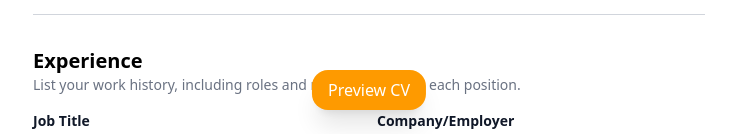
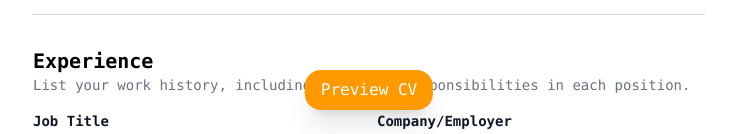
Before and after one commit to ahmadrenhoran/ats-resume, a Vue app: page / in a window 1280 px wide. Shown: the part 666-800 px from the top of the page, without its empty margins (271-1008 px from the left). Built offline with nearby package versions, Linux system fonts and the light colour scheme.

Commit message:
sync dropdown menu ui with safari

```diff
--- a/src/components/AdditionalCard.vue
+++ b/src/components/AdditionalCard.vue
@@ -20,7 +20,7 @@
                 ></div>
                 <div
                     v-if="isActive"
-                    class="absolute top-1 right-1 bg-gray-400 text-white rounded-full p-1 flex items-center justify-center"
+                    class="absolute top-1 right-1 bg-gray-400 text-white rounded-full text-xl px-2 py-1 flex items-center justify-center"
                 >
                     ✔
                 </div>
--- a/src/components/FloatingButton.vue
+++ b/src/components/FloatingButton.vue
@@ -1,7 +1,7 @@
 <template>
     <button
       @click="onClick"
-      class="fixed bottom-6 left-1/2 transform -translate-x-1/2 py-2 px-4 rounded-2xl shadow-xl font-medium transition-all duration-300 flex items-center gap-2"
+      class="font-mono fixed bottom-6 left-1/2 transform -translate-x-1/2 py-2 px-4 rounded-2xl shadow-xl font-medium transition-all duration-300 flex items-center gap-2"
       :class="[bgColor, hoverBgColor, textColor]"
     >
       <slot>
--- a/src/components/FormResume.vue
+++ b/src/components/FormResume.vue
@@ -1,5 +1,5 @@
 <template>
-    <div class="container m-auto max-w-2xl py-24">
+    <div class="container m-auto max-w-2xl py-24 font-mono">
         <div class="grid grid-cols-2 gap-4">
             <div class="col-span-2">
                 <h1 class="text-xl font-semibold">Your Details</h1>
@@ -185,7 +185,7 @@
         endDate: '',
         city: '',
         country: '',
-        description: ''
+        description: '',
     }]);
     const experienceContainer = ref(null);
 
@@ -211,27 +211,27 @@
     const langSkills = ref([{
         'name': '',
         'level': ''
-    }])
+    }]);
 
     const hardSkills = ref([{
         'name': '',
         'level': ''
-    }])
+    }]);
 
     const softSkills = ref([{
         'name': '',
         'level': ''
-    }])
+    }]);
 
     const certSkills = ref([{
         'name': '',
         'level': ''
-    }])
+    }]);
 
     const socialSkills = ref([{
         'name': '',
         'level': ''
-    }])
+    }]);
 
     const addExp = () => {
         experiences.value.push({
--- a/src/components/SkillField.vue
+++ b/src/components/SkillField.vue
@@ -11,13 +11,21 @@
             <input type="text" v-model="localSkills[index].name" :placeholder="fieldName"
                 class="border border-gray-300 rounded-md px-3 py-2 w-1/2 focus:outline-none focus:ring-2 focus:ring-amber-400" />
 
-            <select v-if="type === 'dropdown'" v-model="localSkills[index].level"
-                class="border border-gray-300 rounded-md px-3 py-2 w-1/3 focus:outline-none focus:ring-2 focus:ring-amber-400">
-                <option value="">Select Level</option>
-                <option value="Beginner">Beginner</option>
-                <option value="Intermediate">Intermediate</option>
-                <option value="Advanced">Advanced</option>
-            </select>
+            <div v-if="type === 'dropdown'" class="relative w-1/3">
+                <select  v-model="localSkills[index].level"
+                    class="col-start-1 row-start-1 appearance-none rounded-md px-3 py-2 w-1/3 text-base text-gray-900 outline-1 -outline-offset-1 outline-gray-300 focus:outline-2 focus:-outline-offset-2 focus:outline-amber-400 sm:text-sm/6 w-full">
+                    <option value="">Select Level</option>
+                    <option value="Beginner">Beginner</option>
+                    <option value="Intermediate">Intermediate</option>
+                    <option value="Advanced">Advanced</option>
+                </select>
+
+                <svg class="absolute right-3 top-1/2 -translate-y-1/2 w-5 h-5 text-gray-500 pointer-events-none"
+                    xmlns="http://www.w3.org/2000/svg" fill="none" viewBox="0 0 24 24" stroke="currentColor">
+                    <path stroke-linecap="round" stroke-linejoin="round" stroke-width="2" d="M19 9l-7 7-7-7" />
+                </svg>
+            </div>
+
 
             <input v-else-if="type === 'year'" v-model="localSkills[index].level" type="text"
                 class="border border-gray-300 rounded-md px-3 py-2 w-1/3 focus:outline-none focus:ring-2 focus:ring-amber-400"
```
